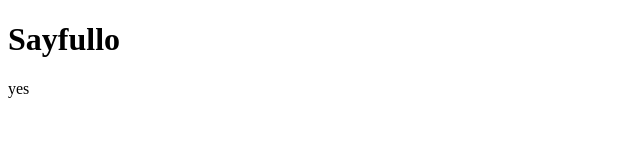
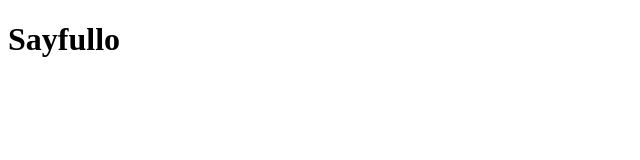
Before and after one commit to IsmailovOgabek/6-dars, a plain HTML site: page kadamov.html in a window 1280 px wide. Shown: the full height of the page, 0-640 px from the left. Drawn offline with Linux system fonts and the light colour scheme.

Commit message:
Update kadamov.html
dfg

```diff
--- a/kadamov.html
+++ b/kadamov.html
@@ -7,6 +7,5 @@
 </head>
 <body>
     <h1>Sayfullo</h1>
-    <p>yes</p>
 </body>
 </html>
```
